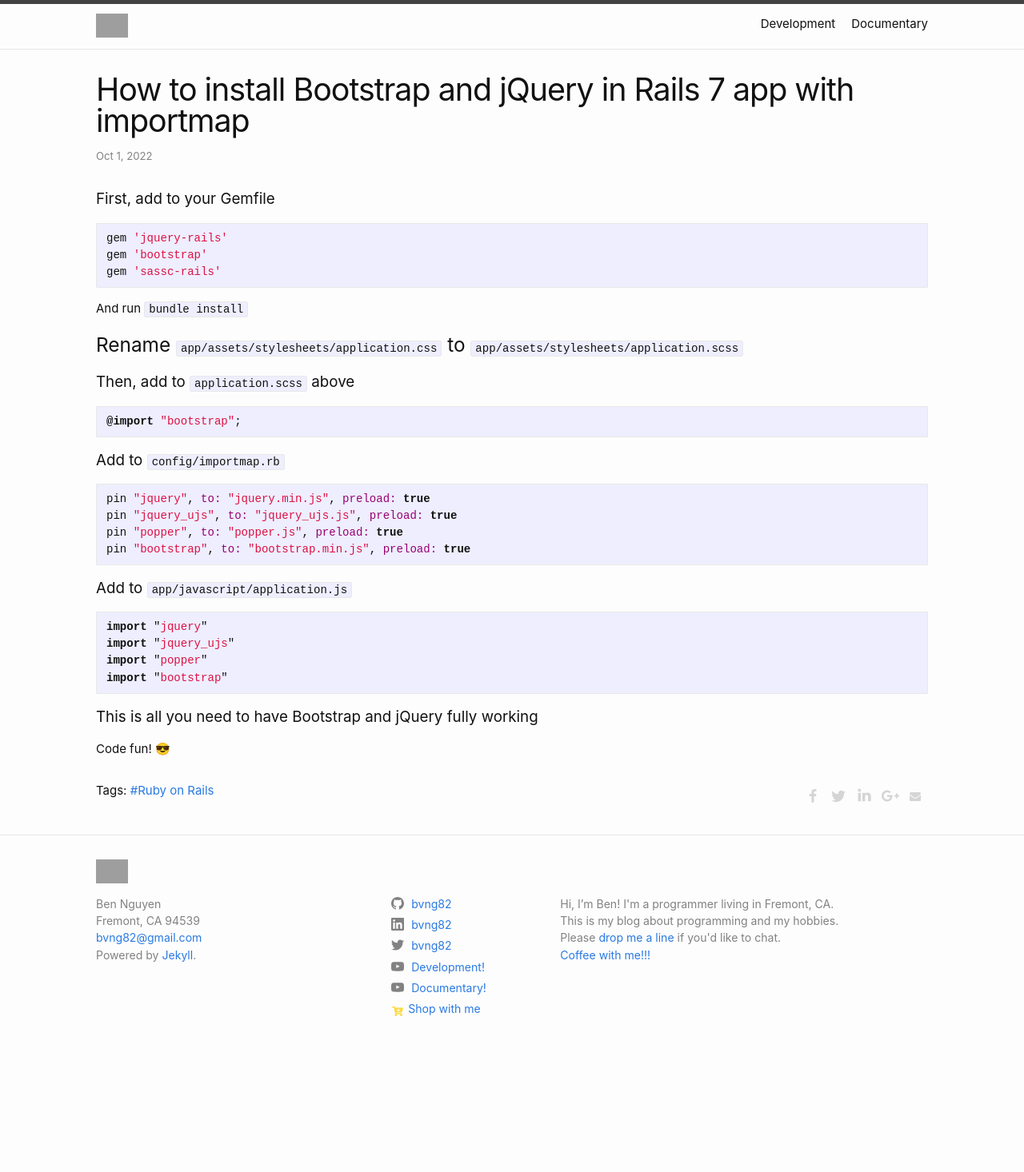
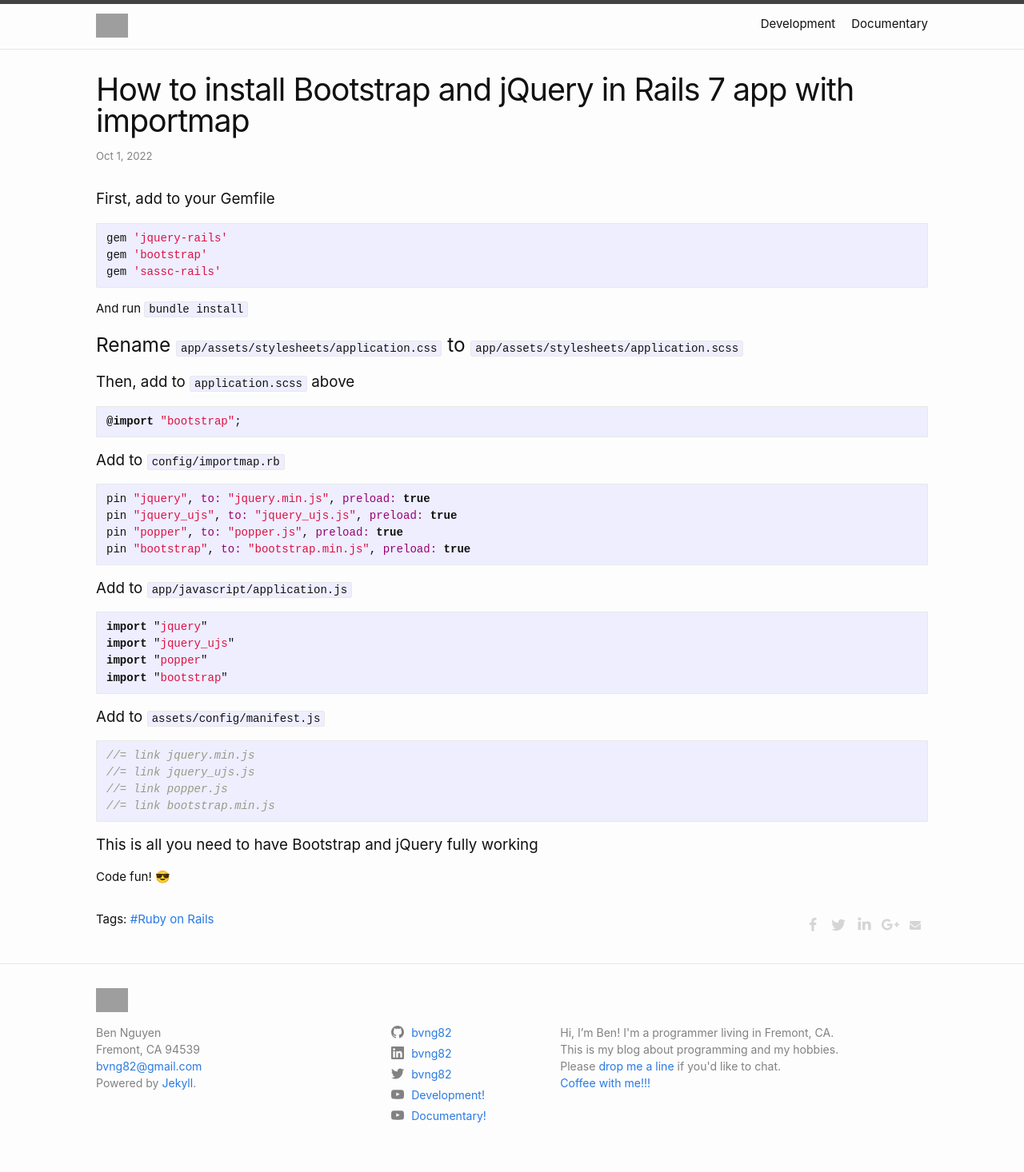
Before and after one commit to bnguyenb/bnguyenb, a Jekyll site: the page built from _posts/development/2022-10-01-how-to-install-bootstrap-and-jquery-in-rails-7-with-importmap.markdown, in a window 1280 px wide. Shown: the whole page at 80% size. Built offline with Jekyll 4.4.1, drawn with Linux system fonts in a browser that asks for light colours; comment, search, counter and statistics services are not loaded; before the commit the page ends 1332 px from its top, so only the background shows below that; grey boxes are pictures that could not be loaded.

Commit message:
update port

````diff
--- a/_includes/social.html
+++ b/_includes/social.html
@@ -13,5 +13,5 @@
   {%- if site.youtube_documentary_url -%}<li><a href="{{ site.youtube_documentary_url }}" target="_blank"><svg class="svg-icon"><use xlink:href="{{ '/assets/minima-social-icons.svg#youtube' | relative_url }}"></use></svg> <span class="username">Documentary!</span></a></li>{%- endif -%}
   {%- if site.googleplus_username -%}<li><a href="https://plus.google.com/{{ site.googleplus_username| escape }}"><svg class="svg-icon"><use xlink:href="{{ '/assets/minima-social-icons.svg#googleplus' | relative_url }}"></use></svg> <span class="username">{{ site.googleplus_username| escape }}</span></a></li>{%- endif -%}
   {%- if site.rss -%}<li><a href="{{ 'feed.xml' | relative_url }}"><svg class="svg-icon"><use xlink:href="{{ '/assets/minima-social-icons.svg#rss' | relative_url }}"></use></svg> <span>{{ site.rss | escape }}</span></a></li>{%- endif -%}
-  <li><a href="https://shouldbuy.us" target="_blank"><span class="svg-icon"><img src="/assets/images/shouldbuy.ico" /></span><span>Shop with me</span></a></li>
+  <!-- <li><a href="https://shouldbuy.us" target="_blank"><span class="svg-icon"><img src="/assets/images/shouldbuy.ico" /></span><span>Shop with me</span></a></li> -->
 </ul>
--- a/_posts/development/2022-10-01-how-to-install-bootstrap-and-jquery-in-rails-7-with-importmap.markdown
+++ b/_posts/development/2022-10-01-how-to-install-bootstrap-and-jquery-in-rails-7-with-importmap.markdown
@@ -39,4 +39,12 @@ import "popper"
 import "bootstrap"
 ```
 
+#### Add to ```assets/config/manifest.js```
+```js
+//= link jquery.min.js
+//= link jquery_ujs.js
+//= link popper.js
+//= link bootstrap.min.js
+```
+
 #### This is all you need to have Bootstrap and jQuery fully working
````
